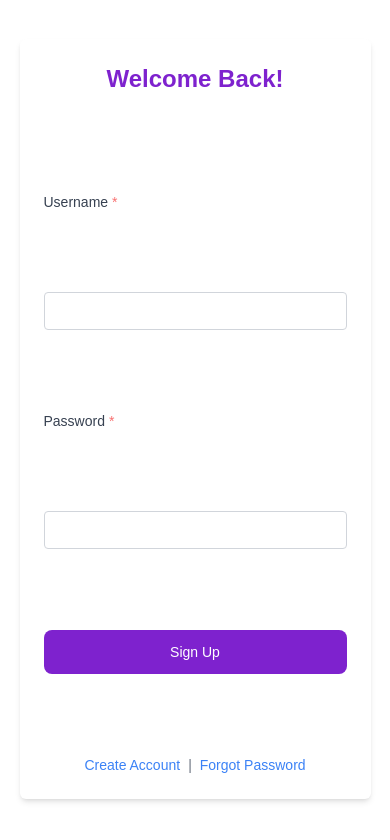
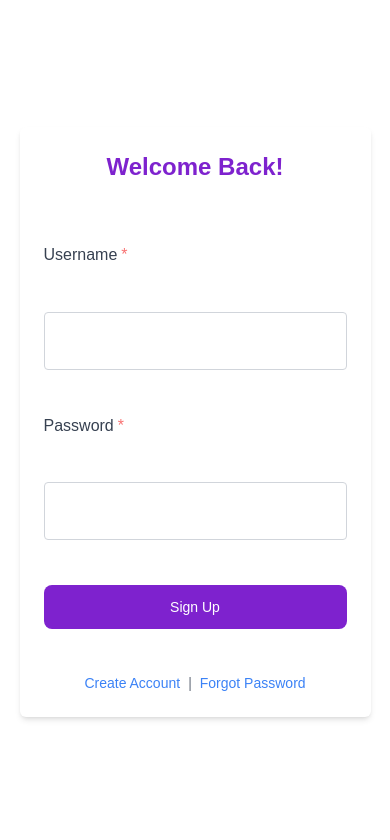
Before and after one commit to CHIGODI/BusinessManager, a Next.js app in the folder mybiz-frontend/: page /login in a window 390 px wide. Shown: the top 840 px of the page. Built offline with nearby package versions, Linux system fonts and the light colour scheme.

Commit message:
Make form inputs large and fix height in small screens

```diff
--- a/mybiz-frontend/app/login/page.js
+++ b/mybiz-frontend/app/login/page.js
@@ -47,9 +47,8 @@ const LoginPage = () => {
                             space-y-2
                             w-[90%]
                             justify-between
-                            h-[90%]
-                            md:h-[70%]
-                            mt-[10%]
+                            h-[70%]
+                            m-auto
                             md:mt-[2.5%]
                             md:w-1/3
                             rounded-md shadow-md
@@ -64,7 +63,7 @@ const LoginPage = () => {
                    Welcome Back!
                 </header>
                 {error && <p className="text-red-500 text-sm">{error}</p>}
-                <label htmlFor="username" className="text-gray-700 text-sm md:text-base">
+                <label htmlFor="username" className="text-gray-700 text-base">
                     Username
                     <span className="text-red-400 p-1">*</span>
                 </label>
@@ -74,10 +73,10 @@ const LoginPage = () => {
                     name="username"
                     value={username}
                     onChange={(e) => setUsername(e.target.value)}
-                    className="p-2 border border-gray-300 rounded text-sm md:text-base"
+                    className="p-4 border border-gray-300 rounded text-base"
                     required
                 />
-                <label htmlFor="password" className="text-gray-700 text-sm md:text-base">
+                <label htmlFor="password" className="text-gray-700 text-base">
                     Password
                     <span className="text-red-400 p-1">*</span>
                 </label>
@@ -87,7 +86,7 @@ const LoginPage = () => {
                     name="password"
                     value={password}
                     onChange={(e) => setPassword(e.target.value)}
-                    className="p-2 border border-gray-300 rounded text-sm md:text-base"
+                    className="p-4 border border-gray-300 rounded text-base"
                     required
                 />
                 <button
```
